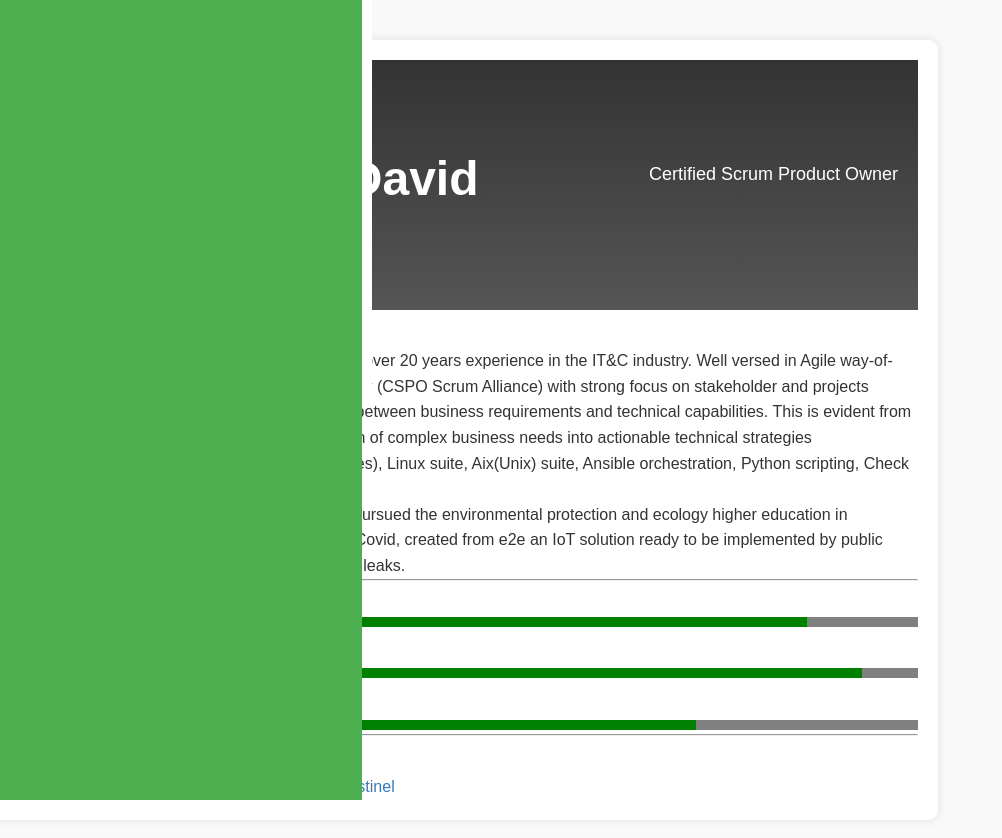
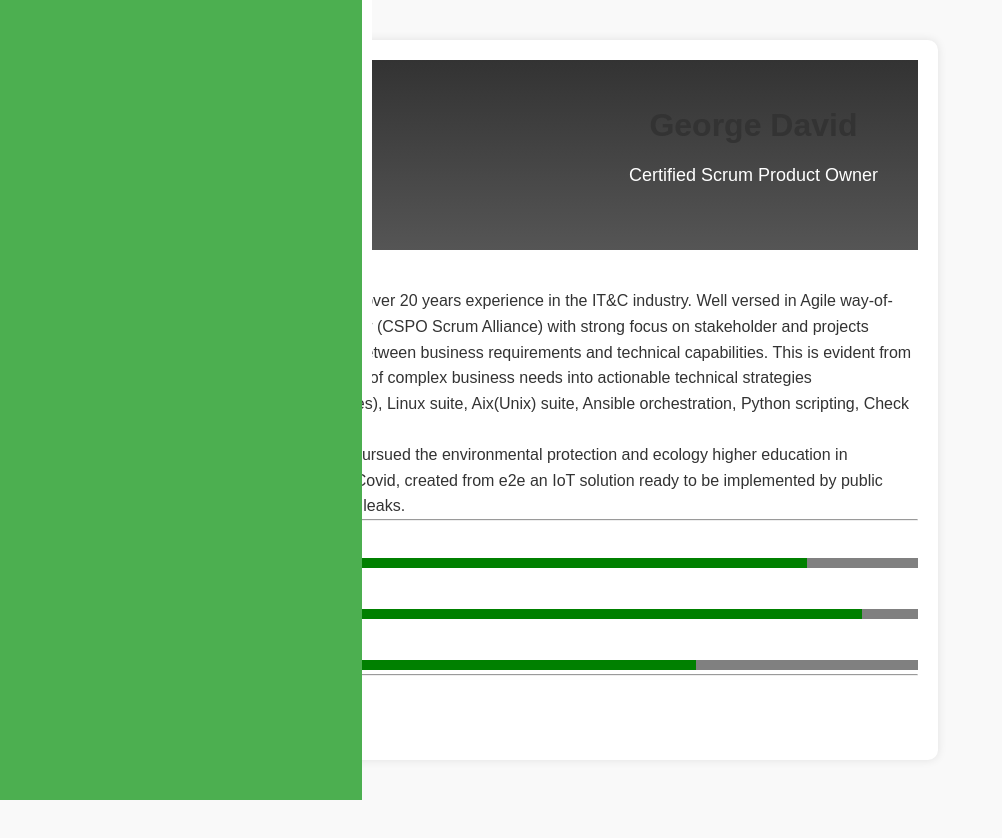
Before and after one commit to dgxshpe/Mywebsite, a plain HTML site: page index.html in a window 1280 px wide. Shown: the full height of the page, 278-1280 px from the left. After the commit the page ends 800 px from the top, so only its background shows below. Drawn offline with nearby package versions, Linux system fonts and the light colour scheme.

Commit message:
modified header

```diff
--- a/index.html
+++ b/index.html
@@ -6,54 +6,18 @@
     <title>George David - Certified Scrum Product Owner</title>
     <link rel="stylesheet" href="styles.css">
     <style>
-        body {
-            font-family: Arial, sans-serif;
-            margin: 0;
-            padding: 0;
-        }
 
-        .container {
-            width: 90%;
-            margin: 40px auto;
-            padding: 20px;
-            background-color: #fff;
-            border-radius: 10px;
-            box-shadow: 0 0 10px rgba(0,0,0,0.1);
-        }
 
-        .header {
-            background-color: #333;
-            color: #fff;
-            padding: 20px;
-            text-align: center;
-        }
-
-        .header h1 {
-            margin-bottom: 10px;
-        }
-
-        .about-me {
-            font-size: 18px;
-            margin-bottom: 40px;
-        }
-
-        .skills {
-            font-weight: bold;
-            margin-bottom: 20px;
-        }
-        .linkedin-profile-link {
-            font-size: 16px;
-            color: #337ab7;
-            margin-left: 10px;
-        }
     </style>
 </head>
 <body>
     <div class="container">
         <div class="header">
-            <img src="profile_picture.png" alt="Profile Picture" class="rounded-profile-picture header-image">
-            <h1>George David</h1>
-            <p>Certified Scrum Product Owner</p>
+            <img src="profile_picture.jpg" alt="Profile Picture" class="rounded-profile-picture header-image">
+            <div class="profile-picture-container">
+                <h1>George David</h1>
+                <p>Certified Scrum Product Owner</p>
+            </div>
         </div>
 
         <section id="about-me" class="mb-5">
@@ -88,10 +52,7 @@
                 <li>
                     <a href="mailto:dgxshpe@gmail.com">dgxshpe@gmail.com</a> (Email)
                 </li>
-                <li>
-                    <i class="fab fa-linkedin fa-2x"></i>
-                    <span class="linkedin-profile-link">https://www.linkedin.com/in/george-david-cristinel</span>
-                </li>
+
             </ul>
         </section>
 
--- a/styles.css
+++ b/styles.css
@@ -18,14 +18,6 @@ body {
     margin: 0 auto;
 }
 
-.header {
-    display: flex;
-    align-items: center;
-    justify-content: space-between;
-    padding: 40px;
-    text-align: center;
-    background-image: linear-gradient(to bottom, #333, #555);
-}
 
 .header img {
     width: 150px;
@@ -35,11 +27,6 @@ body {
     margin-right: 20px;
 }
 
-.header h1 {
-    font-size: 48px;
-    color: #fff;
-    margin-bottom: 10px;
-}
 
 .header p {
     color: #fff;
@@ -47,20 +34,7 @@ body {
     margin-bottom: 20px;
 }
 
-.about-me {
-    padding: 40px;
-    background-color: #f7f7f7;
-    border-radius: 10px;
-    box-shadow: 0 0 10px rgba(0,0,0,0.1);
-}
 
-.rounded-profile-picture {
-    width: 100%;
-    height: auto;
-    border-radius: 50%;
-    object-fit: cover;
-    margin-bottom: 20px;
-}
 
 .progress-bar {
     width: 100%;
@@ -108,3 +82,48 @@ body {
 #contact a:hover {
     color: #23527c;
 }
+body {
+    font-family: Arial, sans-serif;
+    margin: 0;
+    padding: 0;
+}
+
+.container {
+    width: 90%;
+    margin: 40px auto;
+    padding: 20px;
+    background-color: #fff;
+    border-radius: 10px;
+    box-shadow: 0 0 10px rgba(0,0,0,0.1);
+}
+
+.header {
+    display: flex;
+    align-items: center;
+    justify-content: space-between;
+    padding: 40px;
+    text-align: center;
+    background-image: linear-gradient(to bottom, #333, #555);
+}
+
+.rounded-profile-picture {
+    width: 50%;
+    height: auto;
+    border-radius: 50%;
+    object-fit: cover;
+    margin-right: 20px;
+}
+
+.header h1 {
+    margin-bottom: 10px;
+}
+
+.about-me {
+    font-size: 18px;
+    margin-bottom: 40px;
+}
+
+.skills {
+    font-weight: bold;
+    margin-bottom: 20px;
+}
```
